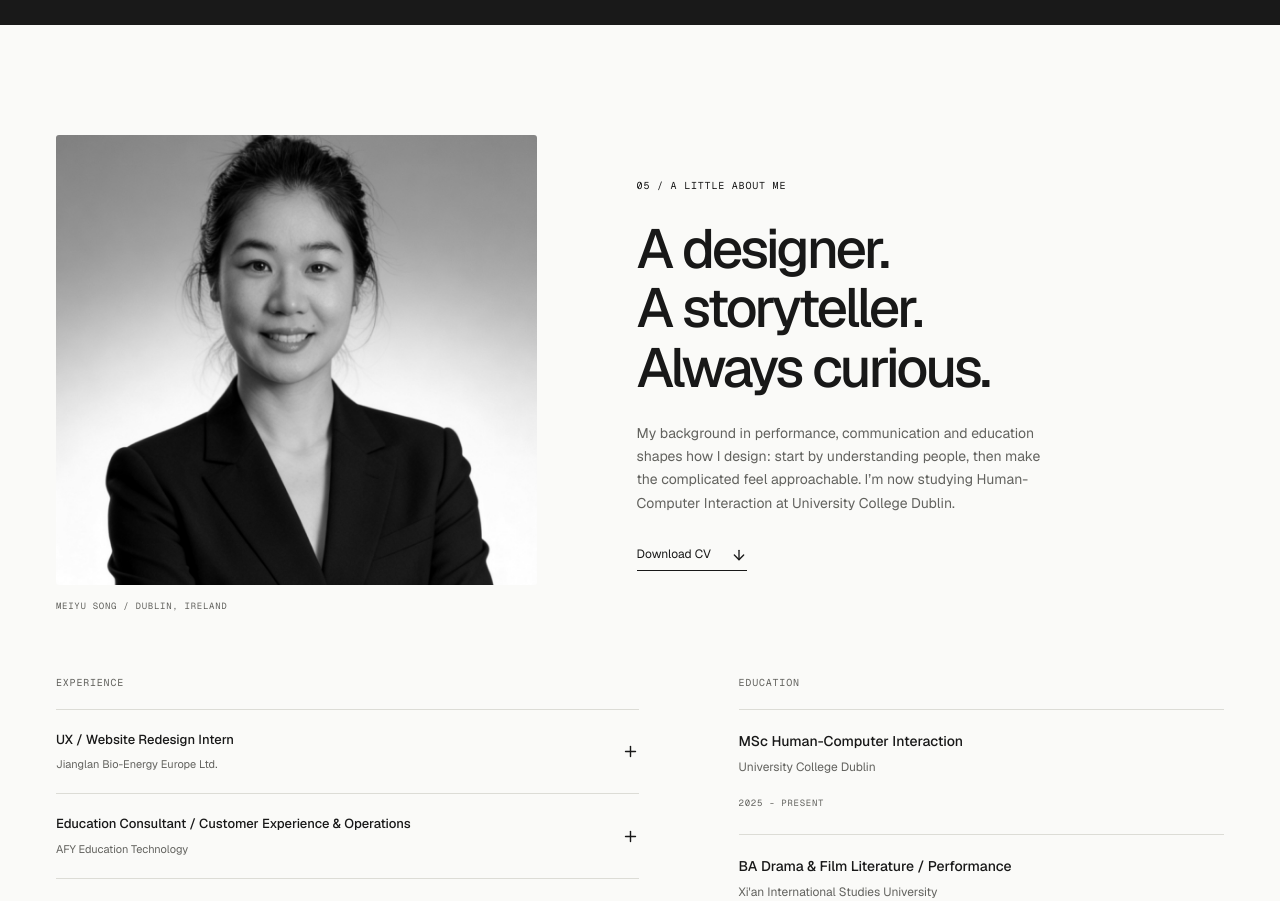
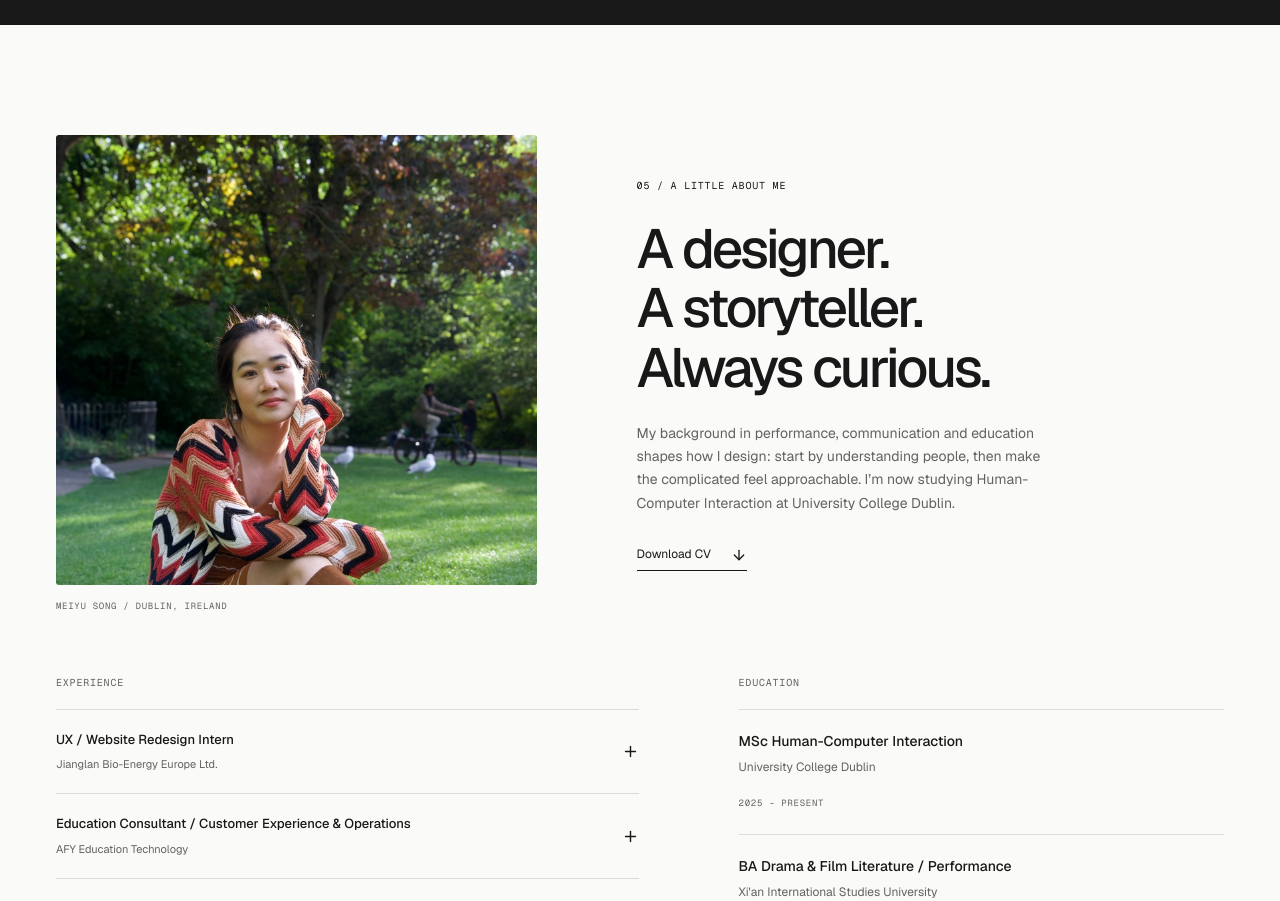
Before and after one commit to CubsDevSong/MeiyuSongPortfolio, a Next.js app: page / in a window 1280 px wide. Shown: the part 4960-5861 px from the top of the page. Built offline with nearby package versions, Linux system fonts and the light colour scheme.

Commit message:
Update about portrait

```diff
--- a/src/components/portfolio/design-portfolio.module.css
+++ b/src/components/portfolio/design-portfolio.module.css
@@ -812,7 +812,6 @@
   height: 450px;
   object-fit: cover;
   object-position: center 30%;
-  filter: grayscale(100%);
   border-radius: 3px;
 }
 .aboutVisual p {
```
Also changed, not shown: public/portfolio/images/meiyu-song-profile.jpg.
